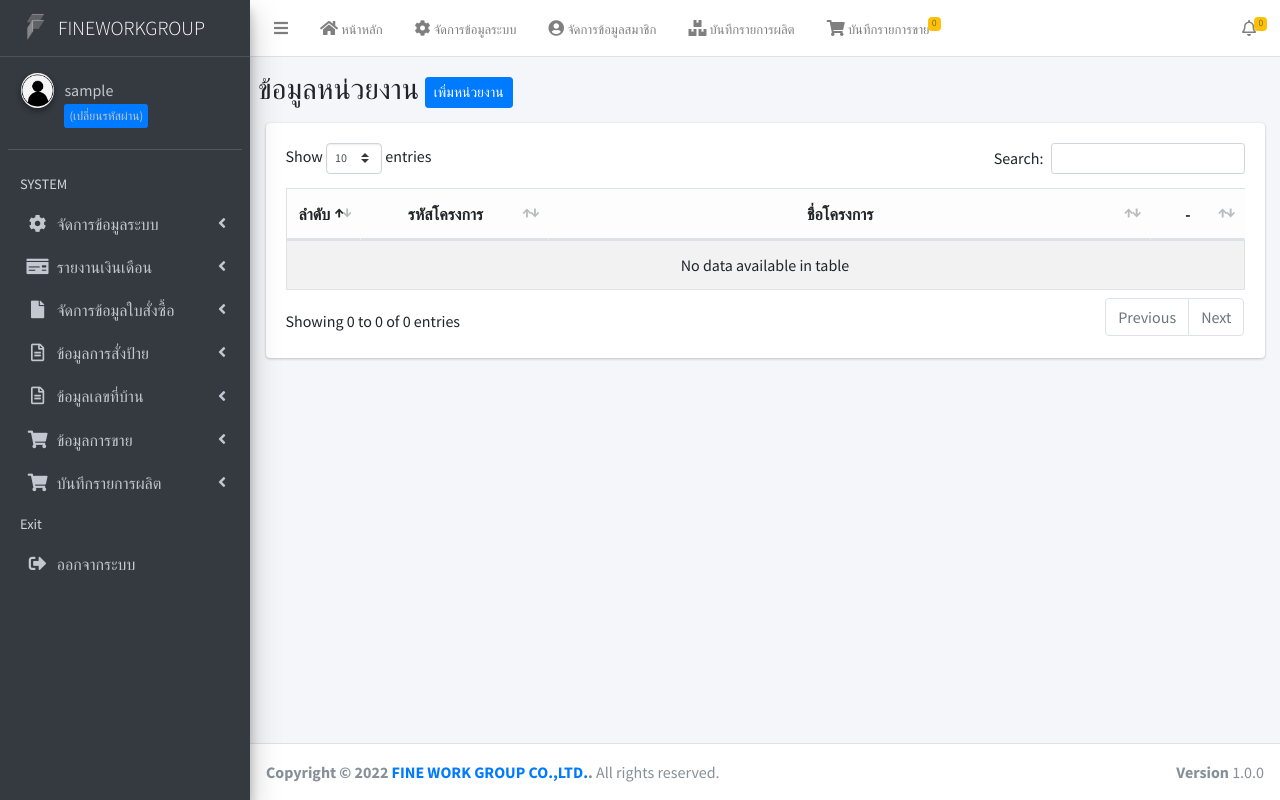
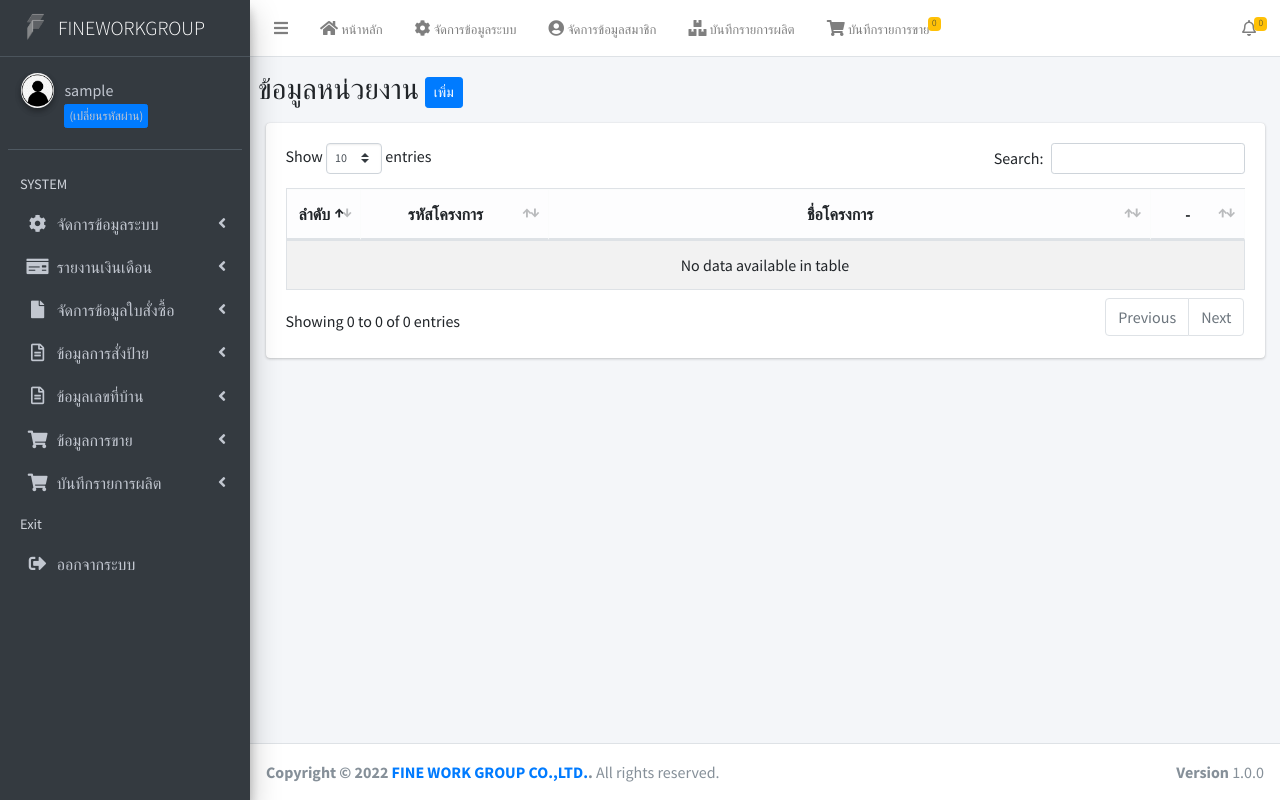
Before and after one commit to Antace/fwgproject, a PHP site: page /admin/department.php in a window 1280 px wide. Run offline with PHP 8.4, Linux system fonts and the light colour scheme; the visitor is signed in with stand-in values (Sample User, id 1); data that the repository does not hold is empty; some libraries are stand-ins or nearby versions.

Commit message:
Update department.php

```diff
--- a/admin/department.php
+++ b/admin/department.php
@@ -9,7 +9,7 @@
         <h1>
         <i class="glyphicon glyphicon-list-alt hidden-xs"></i> <span class="hidden-xs">ข้อมูลหน่วยงาน</span>
 
-        <a href="department.php?act=add" class="btn btn-primary btn-sm">เพิ่มหน่วยงาน</a>
+        <a href="department.php?act=add" class="btn btn-primary btn-sm">เพิ่ม</a>
 
         </h1>
       </section>
```
